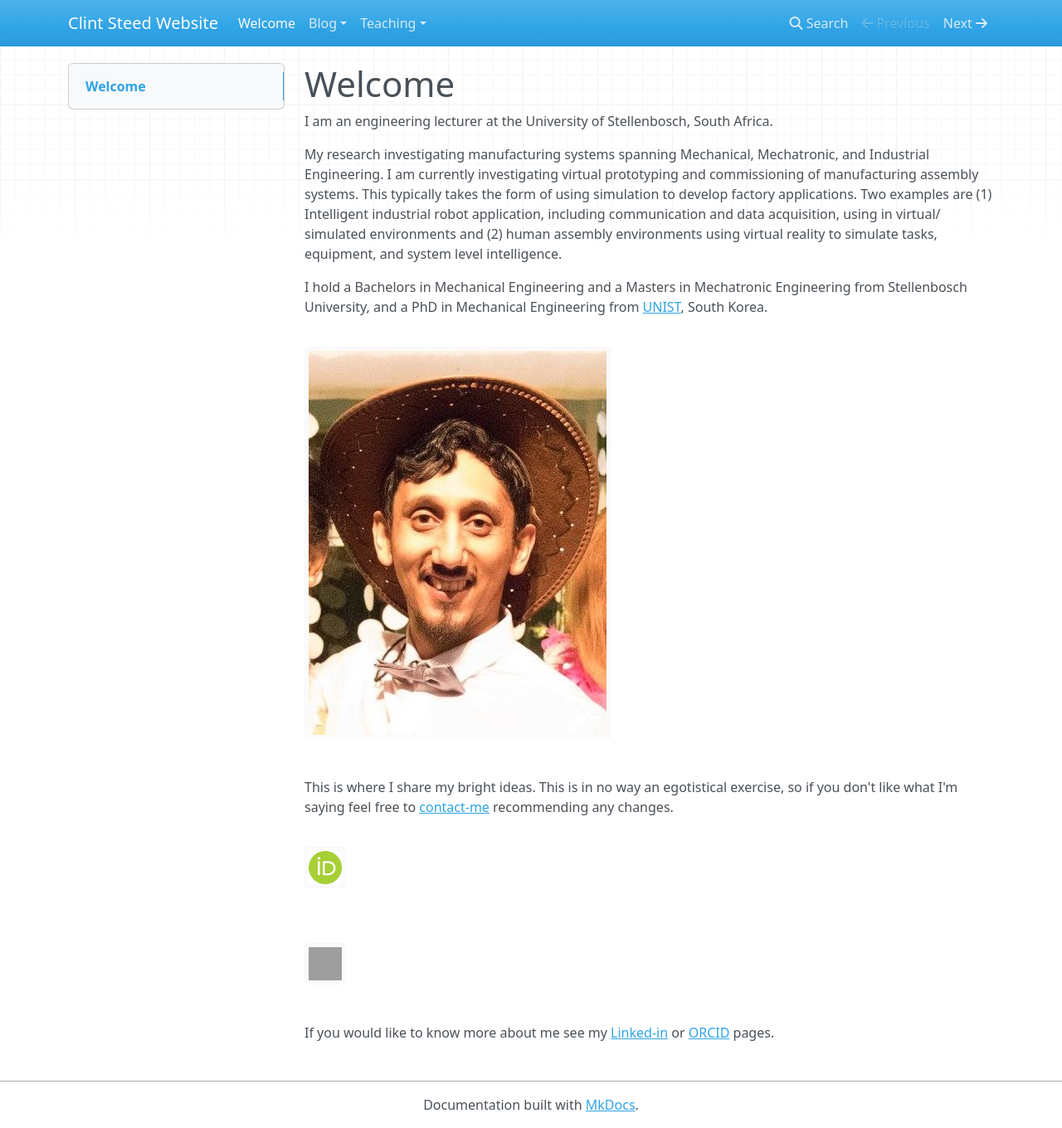
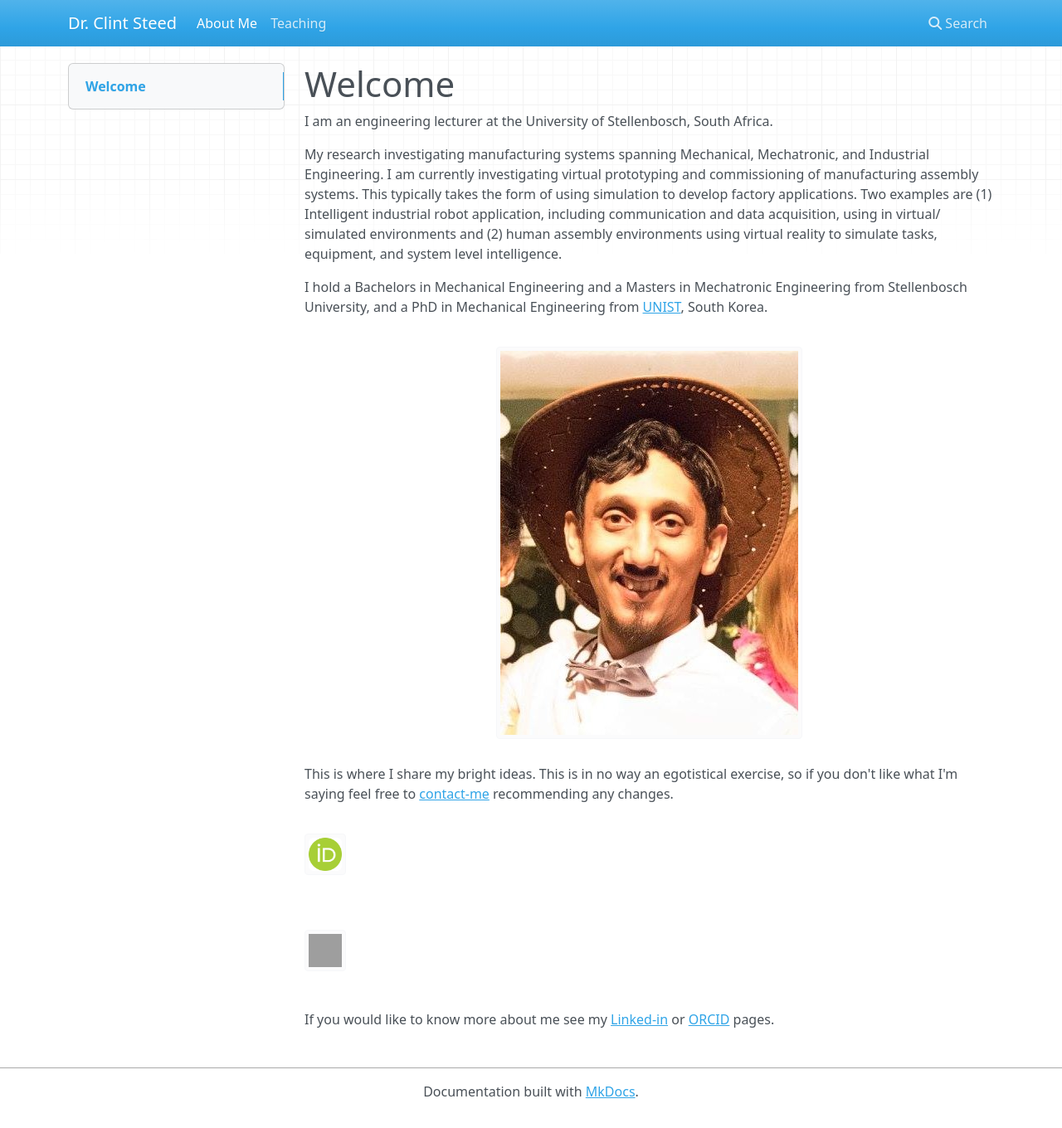
Before and after one commit to Steedalion/Blog, an MkDocs documentation site: the page built from docs/index.md, in a window 1280 px wide and 1360 px high. Shown: the whole window at 83% size. Built offline with MkDocs 1.6.1, drawn with Linux system fonts in a browser that asks for light colours; nearby versions of some CDN libraries; grey boxes are pictures that could not be loaded.

```diff
--- a/docs/index.md
+++ b/docs/index.md
@@ -6,7 +6,7 @@
 
 I hold a Bachelors in Mechanical Engineering and a Masters in Mechatronic Engineering from Stellenbosch University, and a PhD in Mechanical Engineering from [UNIST](https://www.unist.ac.kr/), South Korea.
 
-![Profile_pic](images/Profile_pic.jpg)
+<center><img src="images/Profile_pic.jpg" alt="Profile_pic" /></center>
 
 This is where I share my bright ideas. This is in no way an egotistical exercise, so if you don't like what I'm saying feel free to [contact-me](mailto:csteed@ieee.org) recommending any changes.
 
--- a/mkdocs.yml
+++ b/mkdocs.yml
@@ -1 +1,4 @@
-site_name: Clint Steed Website
+site_name: Dr. Clint Steed
+nav:
+  - About Me: 'index.md'
+  - Teaching: 'teching_phil.md'
```
Also changed, not shown: docs/teaching_phil.md (renamed from docs/Teaching/index.md).
